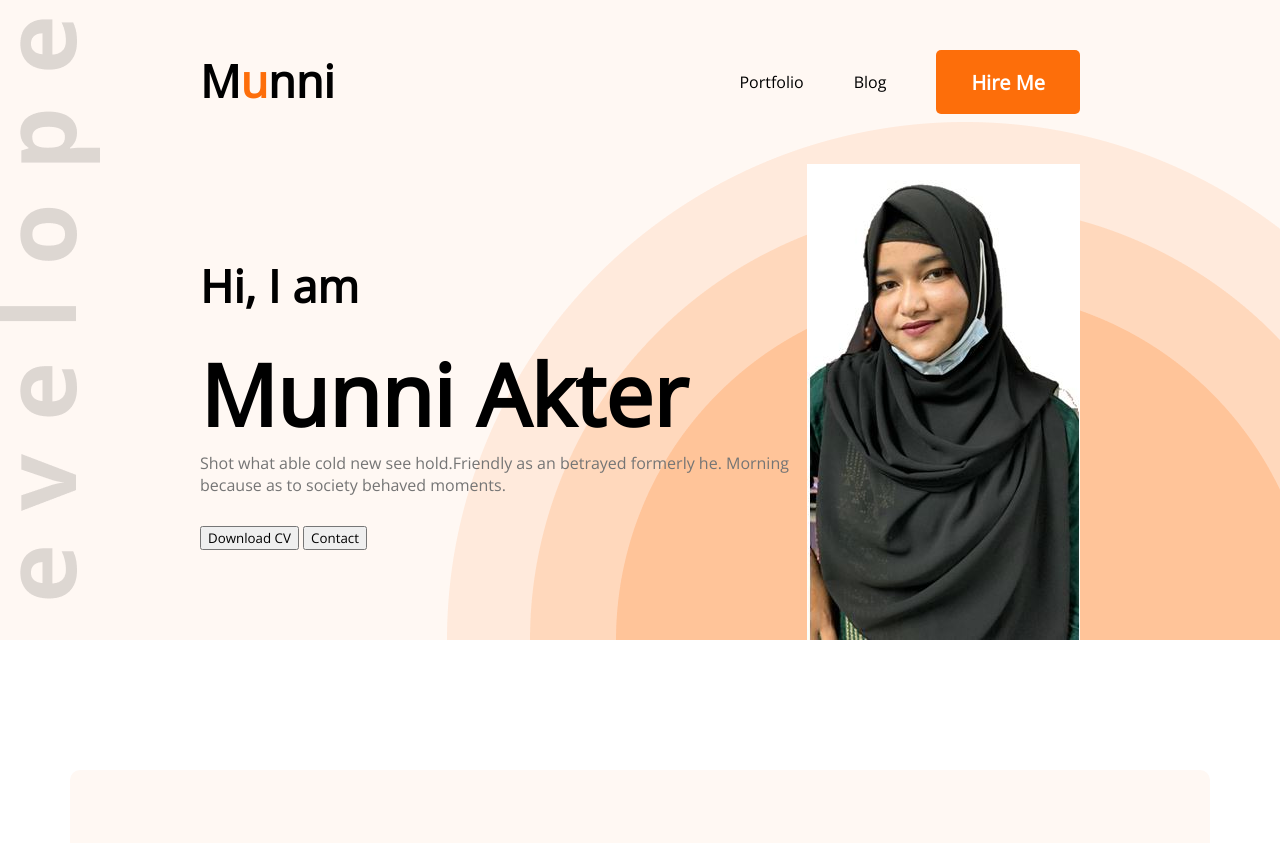
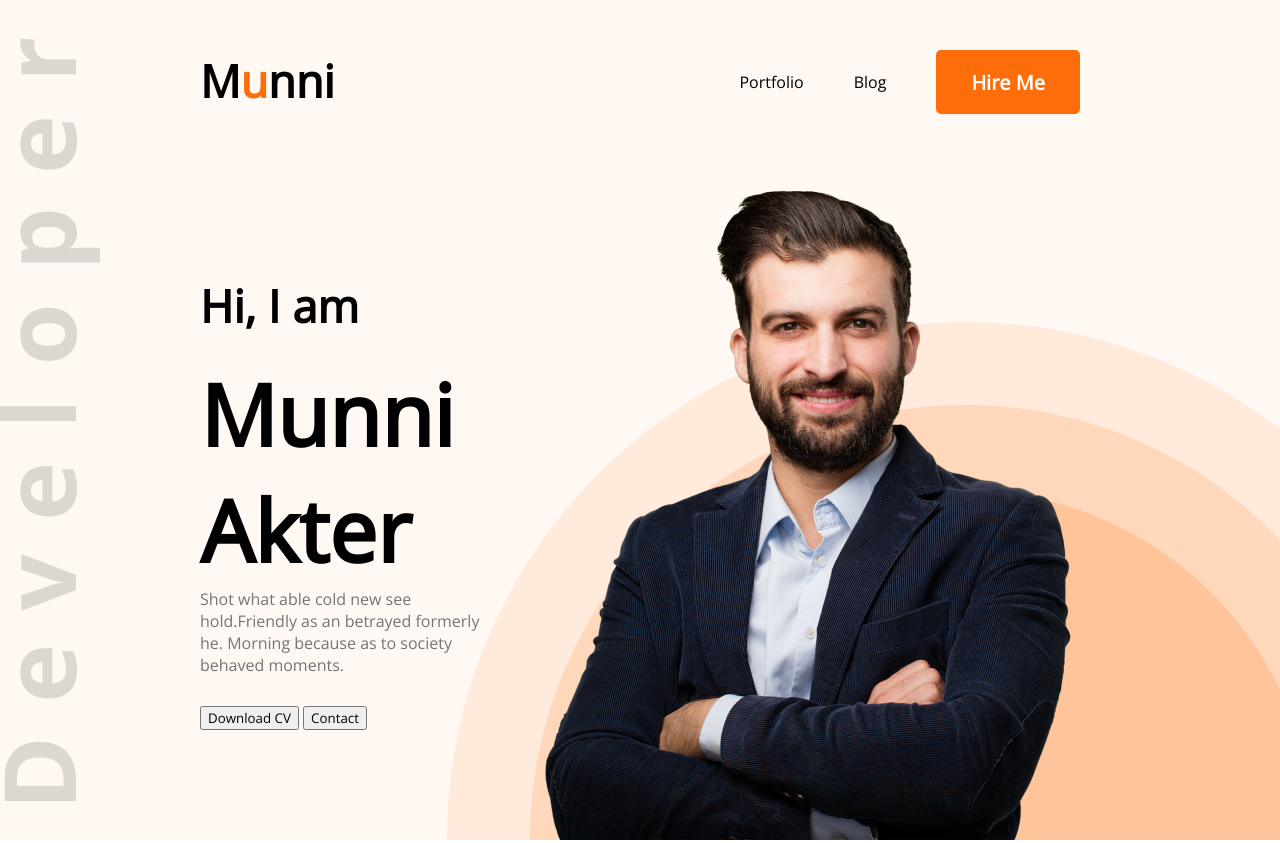
Before and after one commit to jakiamunni/developer-portfolio, a plain HTML site: page index.html in a window 1280 px wide. Shown: the top 843 px of the page. Drawn offline with nearby package versions, Linux system fonts and the light colour scheme.

Commit message:
image updated

```diff
--- a/index.html
+++ b/index.html
@@ -30,7 +30,7 @@
     <button>Download CV</button>
     <button>Contact</button>
     </div>
-    <img src="images/munni.JPG" alt="">
+    <img src="images/hardy.png" alt="">
 </div>
 </header>
     <main>
```
